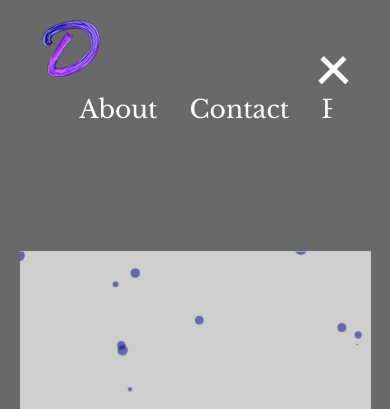
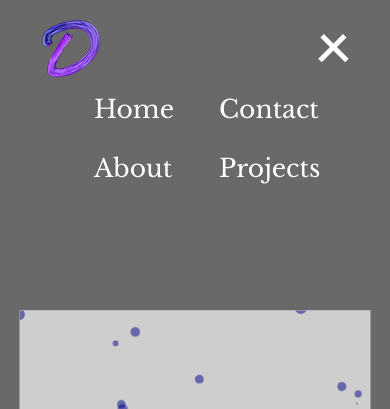
Before and after one commit to DeegantoBanerjee/My-Website, a plain HTML site: page index.html in a window 390 px wide. Both pictures are taken after a click on the button 334 px from the left and 41 px from the top of the page. Shown: the top 409 px of the page. Drawn offline with nearby package versions, Linux system fonts and the light colour scheme.

Commit message:
Update style.css

```diff
--- a/style.css
+++ b/style.css
@@ -209,6 +209,7 @@ cursor:url(cursor.png),pointer !important;
 	background-color: #696969;
 	width:100%;
   overflow-x:hidden;
+  overflow-y: hidden;
 }
 @keyframes bounce {
   from,
@@ -359,6 +360,14 @@ li a{
   padding: 14px 16px;
   text-decoration: none;
 }
+@media(max-width:500px){
+ul{
+  -webkit-column-count: 2;
+  -moz-column-count: 2;
+  column-count: 2;
+  display: block;
+}
+}
 .container{
    display: block;
    background: transparent;
@@ -366,7 +375,7 @@ li a{
    z-index: 9999;
    right: 60px;
    float: right;
-   position: relative;
+   position: fixed;
    box-shadow: none;
    outline: none;
    border:none;
@@ -375,7 +384,7 @@ li a{
 }
 @media(max-width:1024px){
 .container{
-    top:10px;
+  top: 17px;
   right:20px;
 }
 .bounce{
@@ -476,6 +485,11 @@ position: absolute;
   font-size: 19px;
   letter-spacing: 9px;
   margin:0px;
+}
+@media(max-width:900px){
+  .heading{
+    top:115px;
+  }
 }
 @media (max-width: 680px){
 .name{
```
Lines whose indentation alone changed are shown as unchanged.
